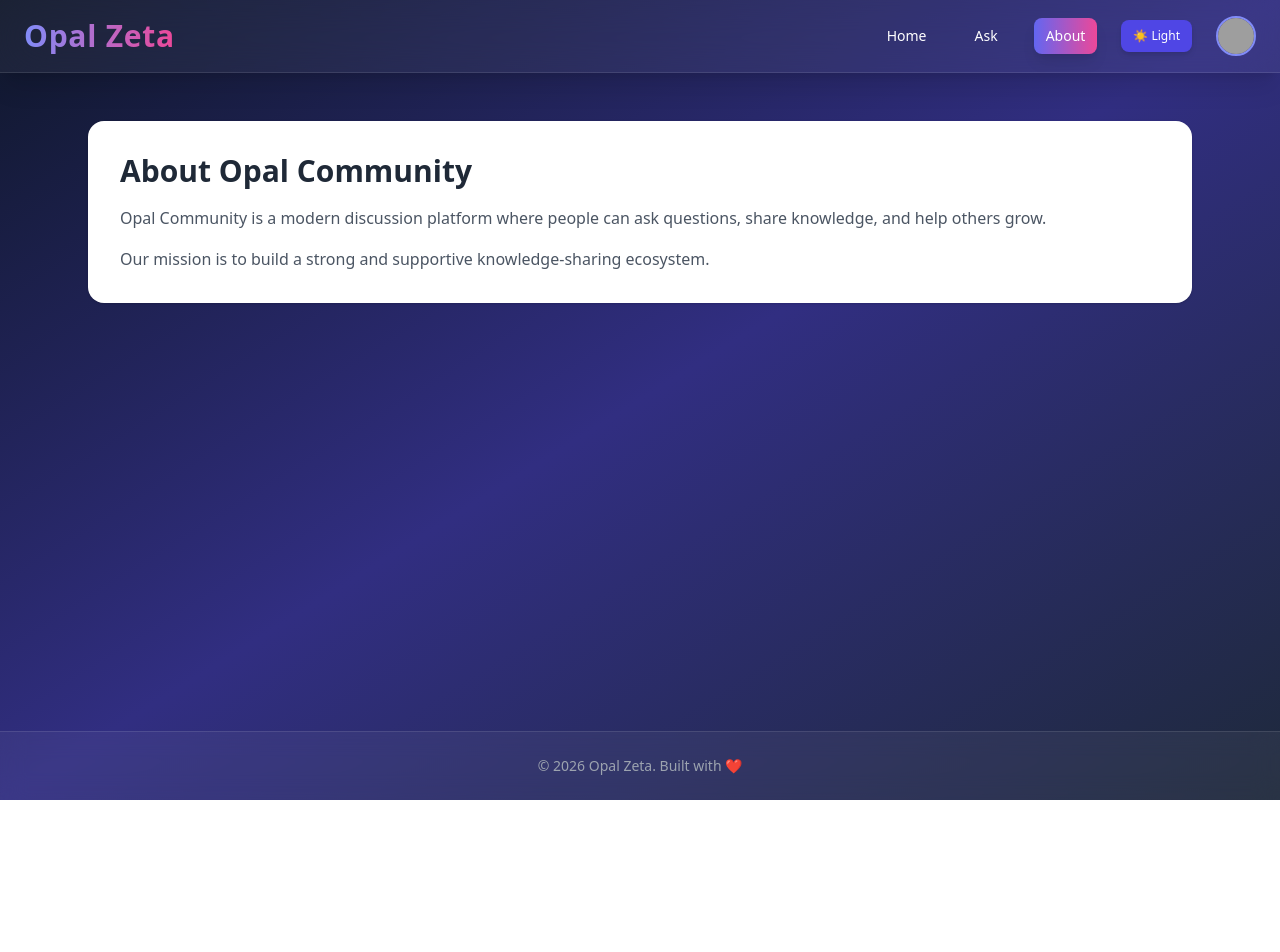
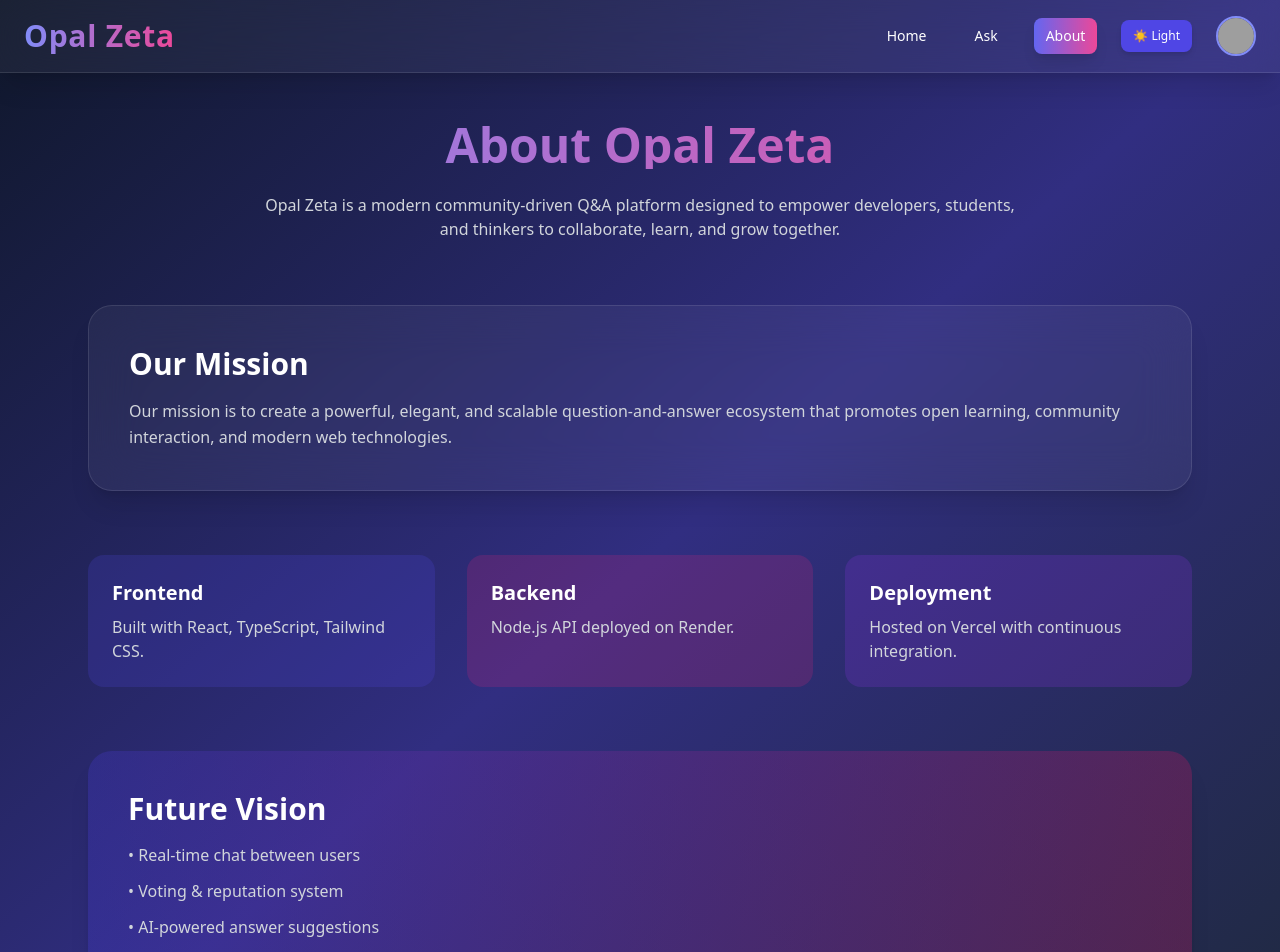
Before and after one commit to waynesperk82-a11y/opal-community-client, a React (Vite) app in the folder client/: page /about in a window 1280 px wide. Shown: the top 952 px of the page. Before the commit the page ends 800 px from the top, so only its background shows below. Built offline with nearby package versions, Linux system fonts and the light colour scheme; sample sign-in values are in the browser's storage; grey boxes are pictures that could not be loaded.

Commit message:
Revise About page content and structure
Updated the About page to reflect new branding and mission statement.

```diff
--- a/client/src/pages/About.tsx
+++ b/client/src/pages/About.tsx
@@ -1,19 +1,67 @@
 export default function About() {
   return (
-    <div className="bg-white p-8 rounded-2xl shadow">
-      <h2 className="text-3xl font-bold text-gray-800 mb-4">
-        About Opal Community
-      </h2>
+    <div className="space-y-16">
 
-      <p className="text-gray-600 leading-relaxed">
-        Opal Community is a modern discussion platform where people can
-        ask questions, share knowledge, and help others grow.
-      </p>
+      {/* HEADER */}
+      <section className="text-center space-y-6">
+        <h1 className="text-5xl font-extrabold bg-gradient-to-r from-indigo-400 to-pink-500 bg-clip-text text-transparent">
+          About Opal Zeta
+        </h1>
 
-      <p className="text-gray-600 mt-4">
-        Our mission is to build a strong and supportive knowledge-sharing
-        ecosystem.
-      </p>
+        <p className="text-gray-300 max-w-3xl mx-auto">
+          Opal Zeta is a modern community-driven Q&A platform designed
+          to empower developers, students, and thinkers to collaborate,
+          learn, and grow together.
+        </p>
+      </section>
+
+      {/* MISSION */}
+      <section className="bg-white/5 backdrop-blur-xl p-10 rounded-3xl border border-white/10 shadow-xl">
+        <h2 className="text-3xl font-bold mb-4">Our Mission</h2>
+        <p className="text-gray-300 leading-relaxed">
+          Our mission is to create a powerful, elegant, and scalable
+          question-and-answer ecosystem that promotes open learning,
+          community interaction, and modern web technologies.
+        </p>
+      </section>
+
+      {/* TECH STACK */}
+      <section className="grid md:grid-cols-3 gap-8">
+
+        <div className="bg-indigo-600/20 p-6 rounded-2xl">
+          <h3 className="text-xl font-bold mb-2">Frontend</h3>
+          <p className="text-gray-300">
+            Built with React, TypeScript, Tailwind CSS.
+          </p>
+        </div>
+
+        <div className="bg-pink-600/20 p-6 rounded-2xl">
+          <h3 className="text-xl font-bold mb-2">Backend</h3>
+          <p className="text-gray-300">
+            Node.js API deployed on Render.
+          </p>
+        </div>
+
+        <div className="bg-purple-600/20 p-6 rounded-2xl">
+          <h3 className="text-xl font-bold mb-2">Deployment</h3>
+          <p className="text-gray-300">
+            Hosted on Vercel with continuous integration.
+          </p>
+        </div>
+
+      </section>
+
+      {/* FUTURE ROADMAP */}
+      <section className="bg-gradient-to-r from-indigo-700/30 to-pink-700/30 p-10 rounded-3xl shadow-xl">
+        <h2 className="text-3xl font-bold mb-4">Future Vision</h2>
+        <ul className="space-y-3 text-gray-300">
+          <li>• Real-time chat between users</li>
+          <li>• Voting & reputation system</li>
+          <li>• AI-powered answer suggestions</li>
+          <li>• Verified expert profiles</li>
+        </ul>
+      </section>
+
     </div>
   );
 }
```
